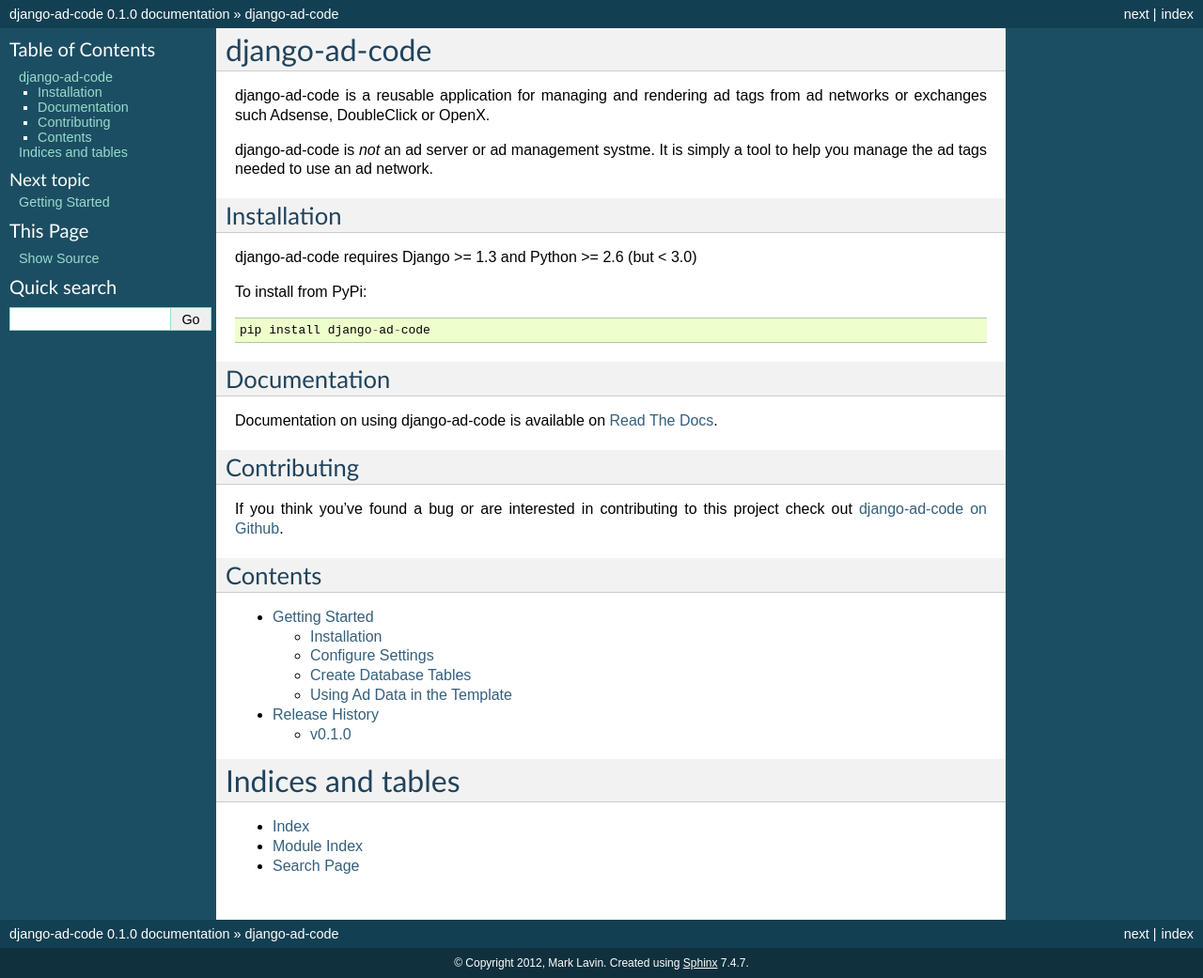
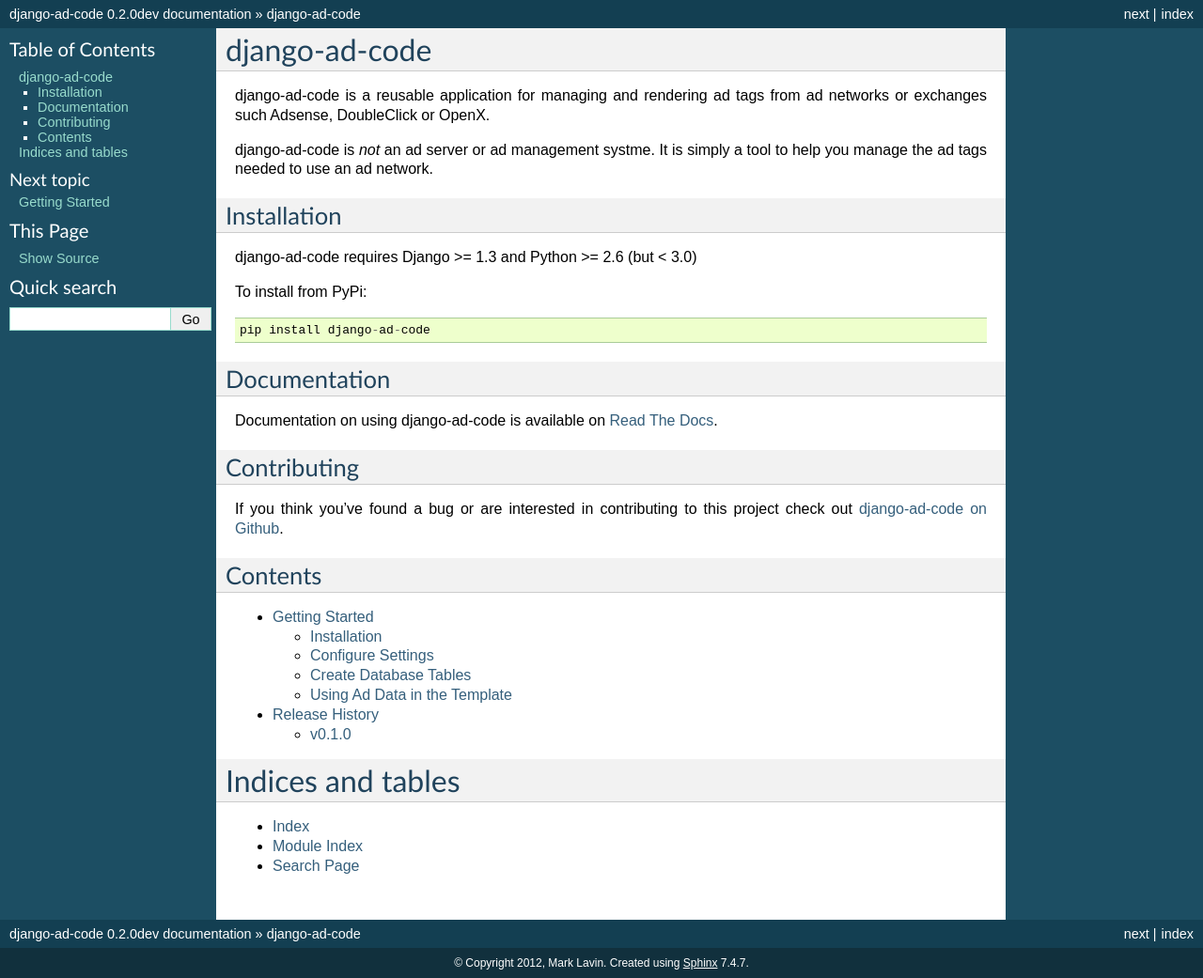
Before and after one commit to mlavin/django-ad-code, a Sphinx documentation site: the page built from docs/index.rst, in a window 1280 px wide. Shown: the whole page at 94% size. Built offline with Sphinx 7.4.7, drawn with Linux system fonts in a browser that asks for light colours.

Commit message:
Starting next release.

```diff
--- a/adcode/__init__.py
+++ b/adcode/__init__.py
@@ -3,4 +3,4 @@
 from ad networks or exchanges such Adsense, DoubleClick or OpenX.
 """
 
-__version__ = '0.1.0'
+__version__ = '0.2.0dev'
--- a/docs/conf.py
+++ b/docs/conf.py
@@ -48,9 +48,9 @@
 # built documents.
 #
 # The short X.Y version.
-version = '0.1'
+version = '0.2'
 # The full version, including alpha/beta/rc tags.
-release = '0.1.0'
+release = '0.2.0dev'
 
 # The language for content autogenerated by Sphinx. Refer to documentation
 # for a list of supported languages.
```
